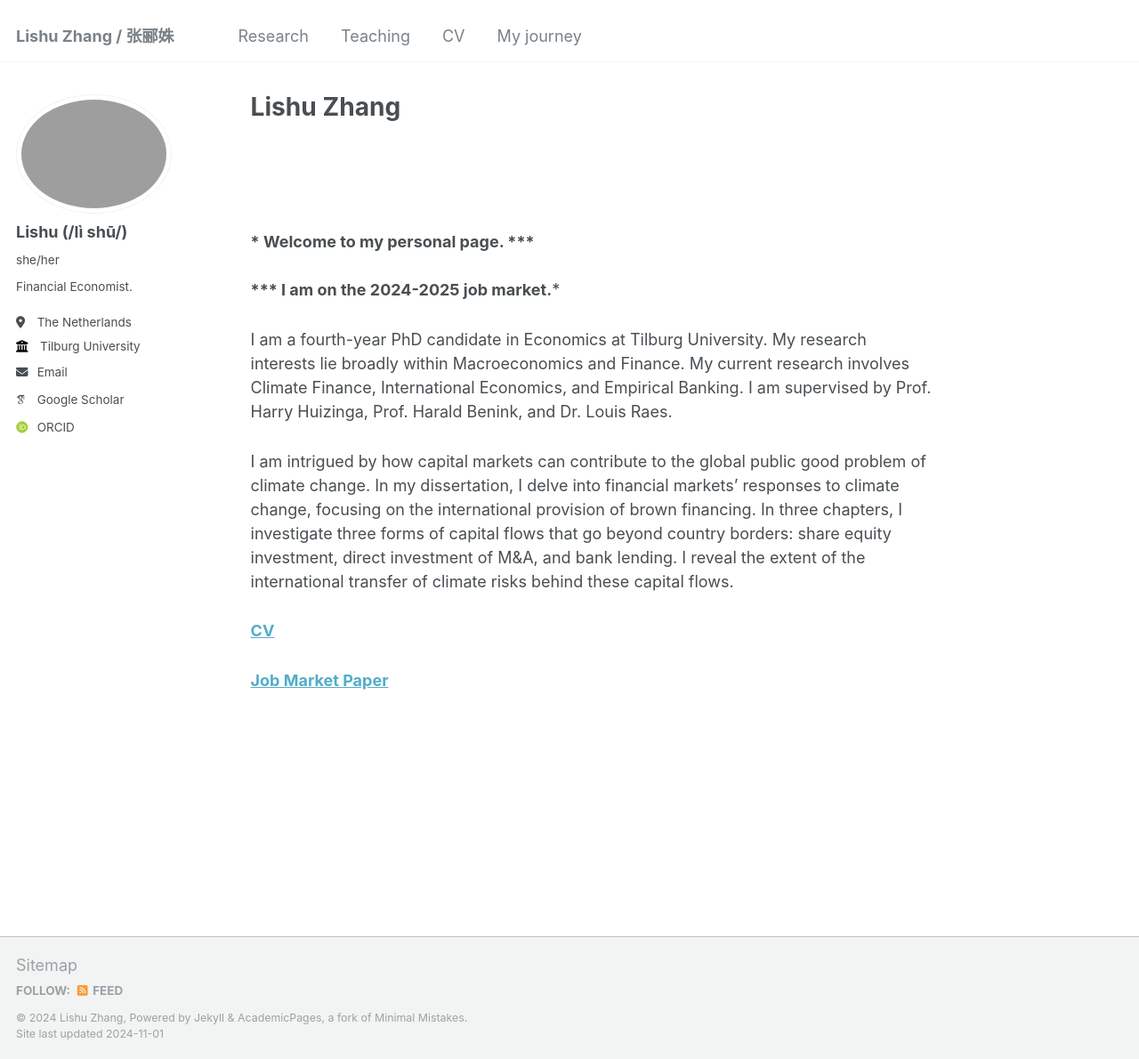
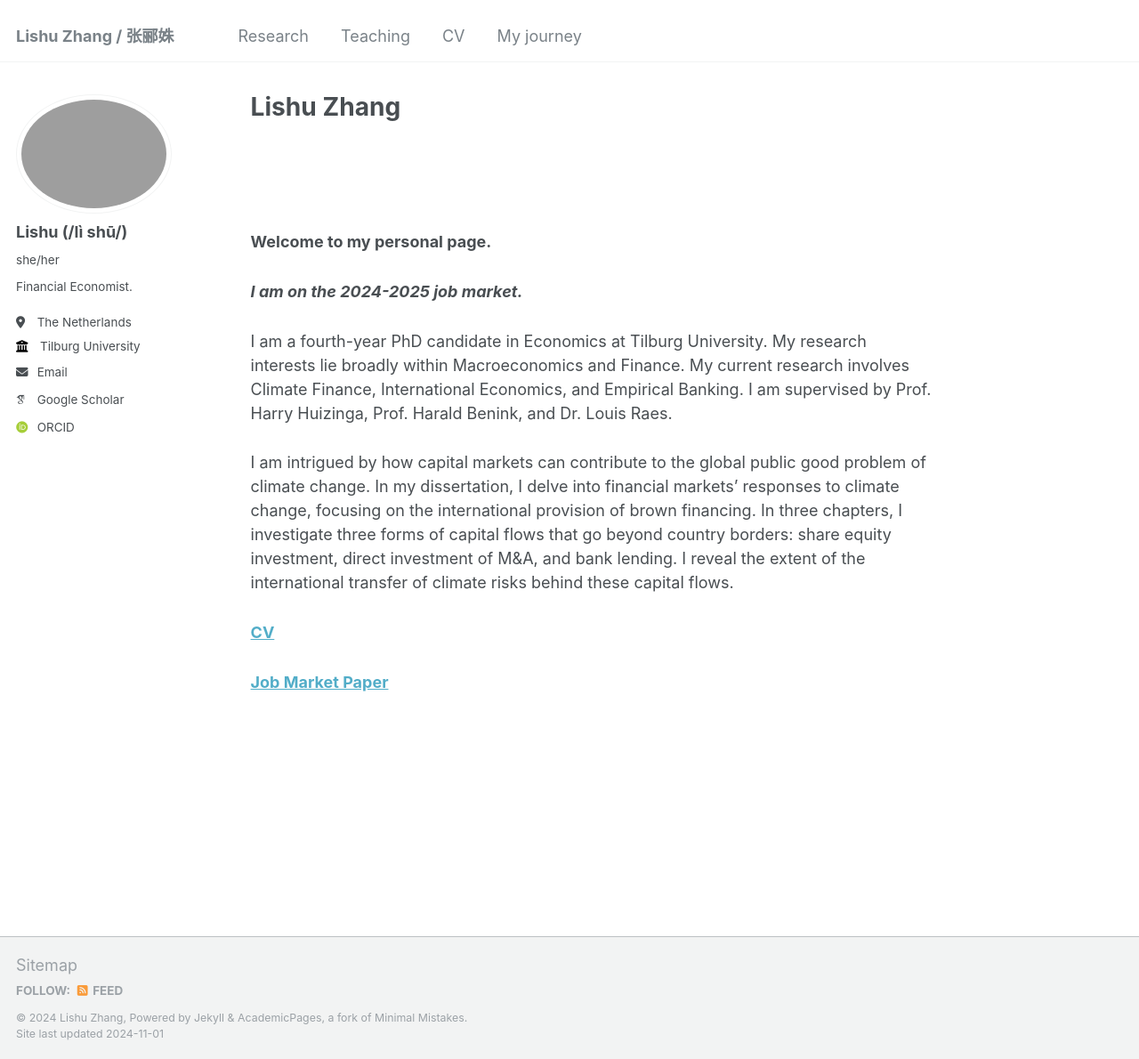
Before and after one commit to LishuZ/LishuZ.github.io, a Jekyll site: the page built from _pages/about.md, in a window 1280 px wide and 1190 px high. Shown: the whole window at 89% size. Built offline with Jekyll 4.4.1, drawn with Linux system fonts in a browser that asks for light colours; some web fonts are replaced.

```diff
--- a/_pages/about.md
+++ b/_pages/about.md
@@ -9,9 +9,10 @@ redirect_from:
 <br />
 <br />
 
-*** Welcome to my personal page. ***
+**Welcome to my personal page.**
 <br />
-*** I am on the 2024-2025 job market.***
+
+***I am on the 2024-2025 job market.***
 
 I am a fourth-year PhD candidate in Economics at Tilburg University. My research interests lie broadly within Macroeconomics and Finance. My current research involves Climate Finance, International Economics, and Empirical Banking. I am supervised by Prof. Harry Huizinga, Prof. Harald Benink, and Dr. Louis Raes.
 
```
